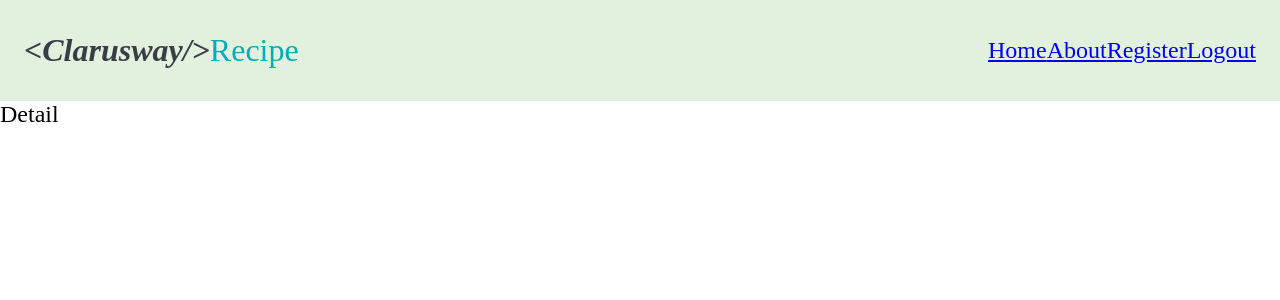
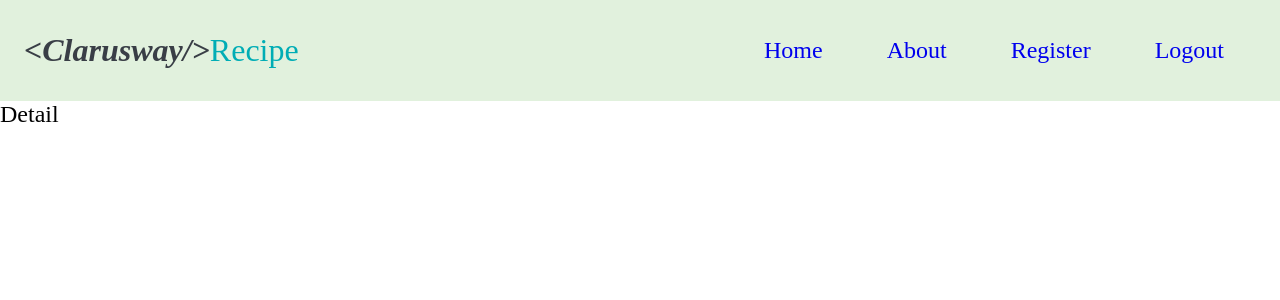
Before and after one commit to seferacikgoz/recipe-app-project, a React (Create React App) app: page /detail in a window 1280 px wide. Shown: the top 300 px of the page. Built offline with nearby package versions, Linux system fonts and the light colour scheme; a web font is replaced by a local one.

Commit message:
menulink

```diff
--- a/src/components/nav/Navbar.jsx
+++ b/src/components/nav/Navbar.jsx
@@ -1,7 +1,7 @@
 import React from 'react'
 import {Link} from "react-router-dom"
 import "./Navbar.style"
-import { Nav,Brand } from './Navbar.style'
+import  Nav,{Brand, Menu, MenuLink } from './Navbar.style'
 
 
 
@@ -14,15 +14,15 @@ const Navbar = () => {
     <span>Recipe</span>
     </Brand>
 
-    <menu>
-      <Link to="/">Home</Link>
-      <Link to="about">About</Link>
-      <Link to="register">Register</Link>
-      <Link to="Logout">Logout</Link>
-    </menu>
+    <Menu>
+      <MenuLink to="/">Home</MenuLink>
+      <MenuLink to="about">About</MenuLink>
+      <MenuLink to="register">Register</MenuLink>
+      <MenuLink to="Logout">Logout</MenuLink>
+    </Menu>
     </Nav>
 
-  )
-}
+  );
+};
 
 export default Navbar
--- a/src/components/nav/Navbar.style.jsx
+++ b/src/components/nav/Navbar.style.jsx
@@ -3,7 +3,7 @@ import Flex from "../globalStyles/Flex.style";
 import {Link} from "react-router-dom"
 
 
-export const Nav= styled(Flex)`
+const Nav= styled(Flex)`
     padding: 1rem 1.5rem;
     background-color: ${({theme}) => theme.colors.navbarBgColor};
 `;
@@ -20,4 +20,20 @@ span{
 }
 `;
 
+export const Menu = styled(Flex)`
+`;
+
+export const MenuLink = styled(Link)`
+text-align: center;
+padding: 1rem 2rem;
+cursor: pointer;
+text-decoration: none;
+color: ${({theme}) => theme.colors.linkColor};
+transition: all 0.3s ease-in;
+&:hover{
+    color: ${({theme}) => theme.colors.mainColor};
+    font-weight: bold;
+}
+`;
+
 export default Nav;
```
